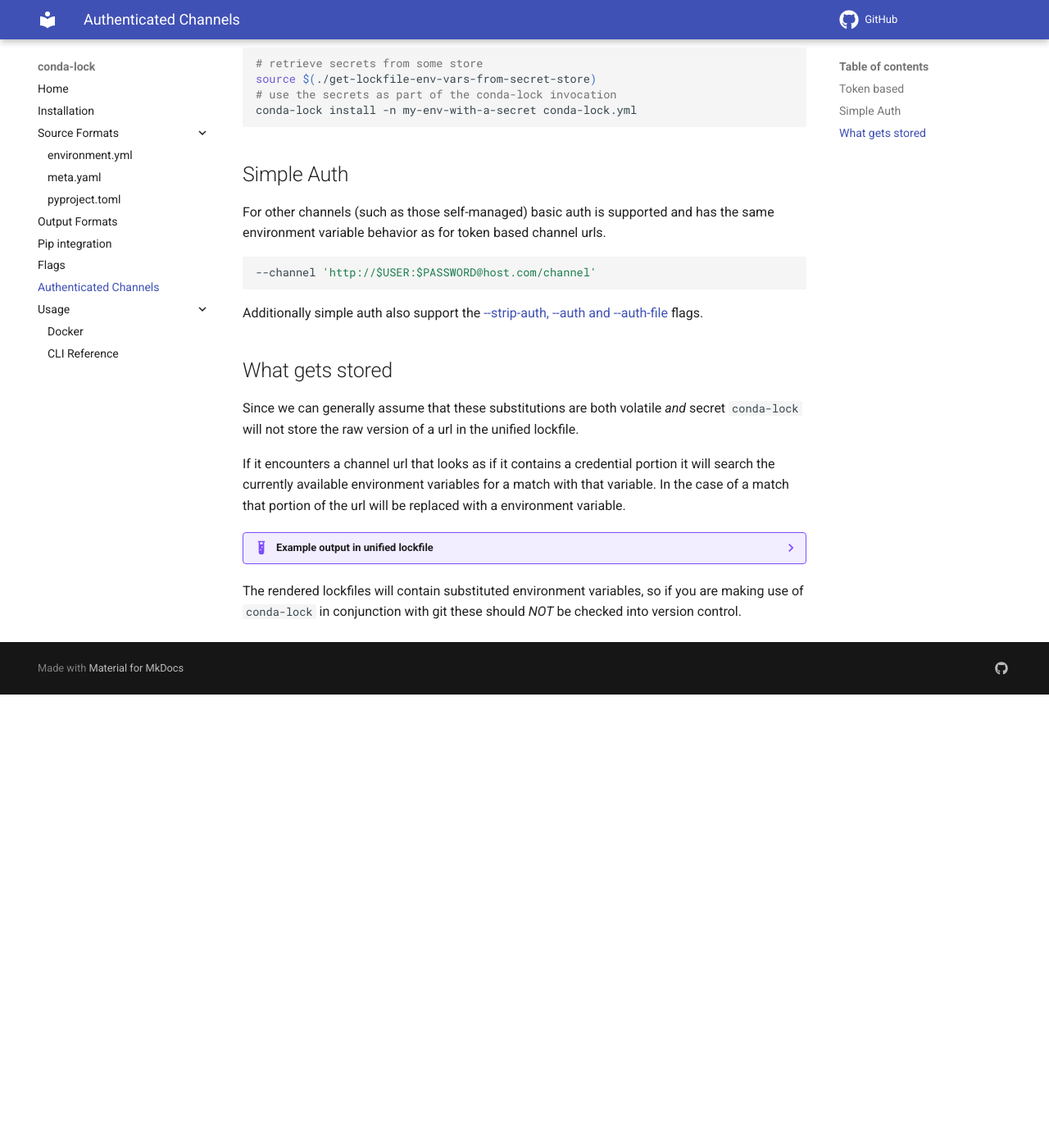
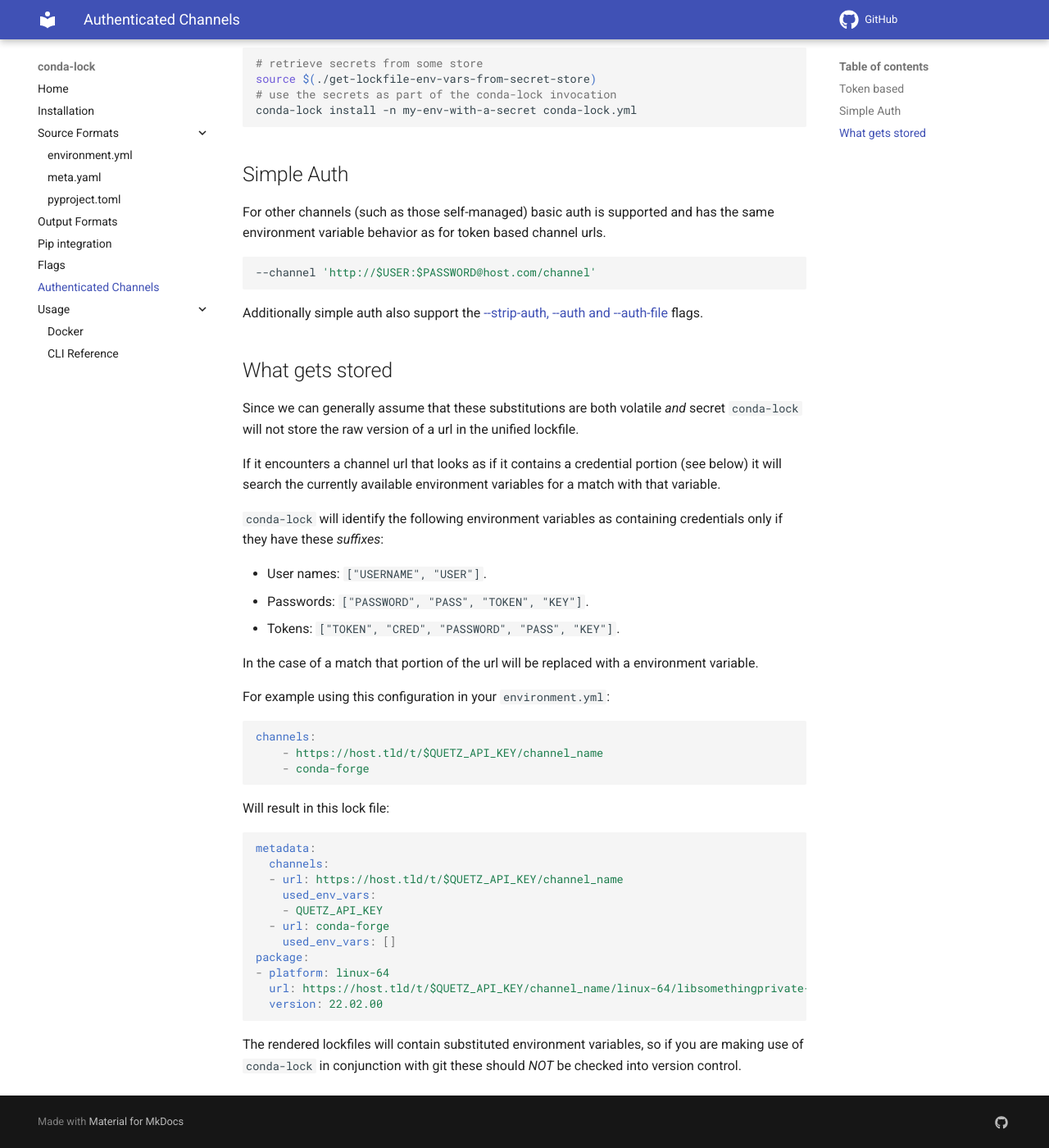
Before and after one commit to conda/conda-lock, an MkDocs documentation site: the page built from docs/authenticated_channels.md, in a window 1280 px wide and 1400 px high, scrolled down 564 px. Shown: the whole window at 82% size. Built offline with MkDocs 1.6.1 and Material for MkDocs 9.7.7, drawn with Linux system fonts in a browser that asks for light colours; comment, search, counter and statistics services are not loaded; before the commit the page ends 1411 px from its top, so only the background shows below that.

Commit message:
List prefixes for consideration for env var substitution
This explicitly lists the prefixes used by conda-lock to detect and use environment variables to replace sensitive variables in lock files, taken from here:

https://github.com/conda/conda-lock/blob/60991f485f5711462b574a290ce7000e40aa0b9d/conda_lock/models/channel.py#L198-L226C20

````diff
--- a/docs/authenticated_channels.md
+++ b/docs/authenticated_channels.md
@@ -77,23 +77,40 @@
 Since we can generally assume that these substitutions are both volatile _and_ secret `conda-lock` will not store
 the raw version of a url in the unified lockfile.
 
-If it encounters a channel url that looks as if it contains a credential portion it will search the currently
-available environment variables for a match with that variable.  In the case of a match that portion of the url
-will be replaced with a environment variable.
+If it encounters a channel url that looks as if it contains a credential portion (see below) it will search the currently
+available environment variables for a match with that variable.
 
-??? example "Example output in unified lockfile"
+`conda-lock` will identify the following environment variables as containing credentials only if they have these *suffixes*:
 
-    ```yaml
-    metadata:
-    channels:
-    - url: https://host.tld/t/$QUETZ_API_KEY/channel_name
-        used_env_vars:
-        - QUETZ_API_KEY
-    package:
-    - platform: linux-64
-    url: https://host.tld/t/$QUETZ_API_KEY/channel_name/linux-64/libsomethingprivate-22.02.00.tar.bz2
-    version: 22.02.00
-    ```
+* User names: `["USERNAME", "USER"]`.
+* Passwords: `["PASSWORD", "PASS", "TOKEN", "KEY"]`.
+* Tokens: `["TOKEN", "CRED", "PASSWORD", "PASS", "KEY"]`.
+
+In the case of a match that portion of the url will be replaced with a environment variable.
+
+For example using this configuration in your `environment.yml`:
+
+```yaml
+channels:
+    - https://host.tld/t/$QUETZ_API_KEY/channel_name
+    - conda-forge
+```
+
+Will result in this lock file:
+
+```yaml
+metadata:
+  channels:
+  - url: https://host.tld/t/$QUETZ_API_KEY/channel_name
+    used_env_vars:
+    - QUETZ_API_KEY
+  - url: conda-forge
+    used_env_vars: []
+package:
+- platform: linux-64
+  url: https://host.tld/t/$QUETZ_API_KEY/channel_name/linux-64/libsomethingprivate-22.02.00.tar.bz2
+  version: 22.02.00
+```
 
 The rendered lockfiles will contain substituted environment variables, so if you are making use of `conda-lock`
 in conjunction with git these should _NOT_ be checked into version control.
````
